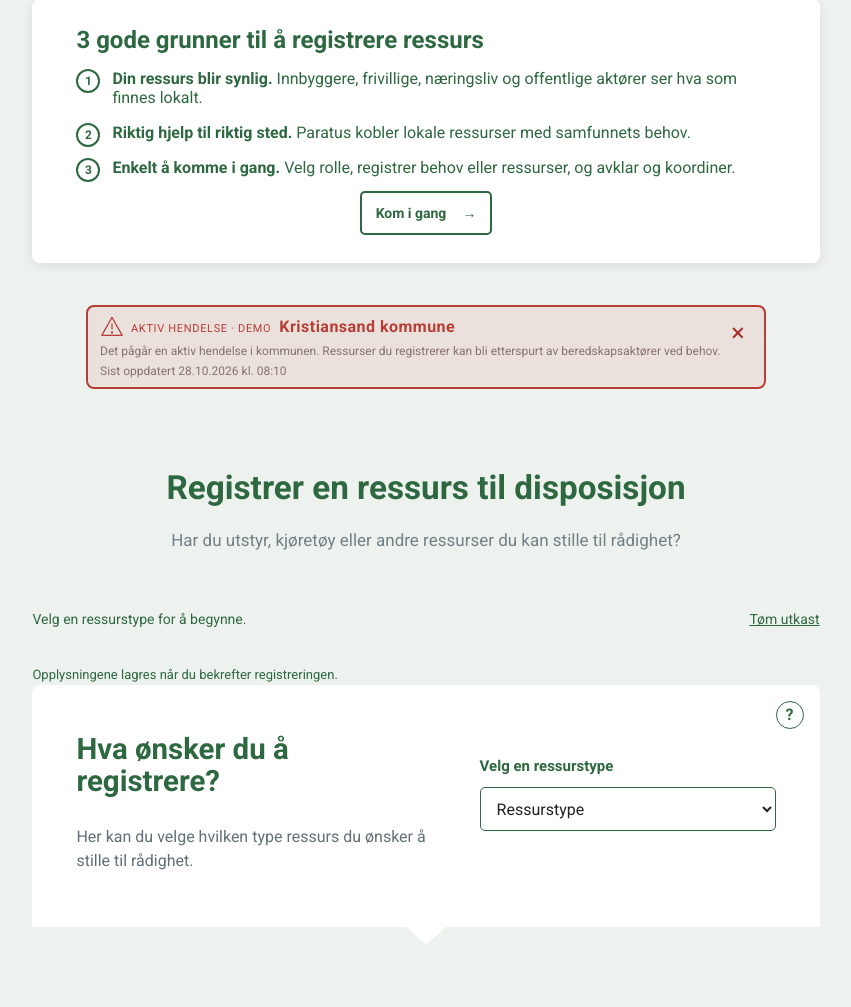
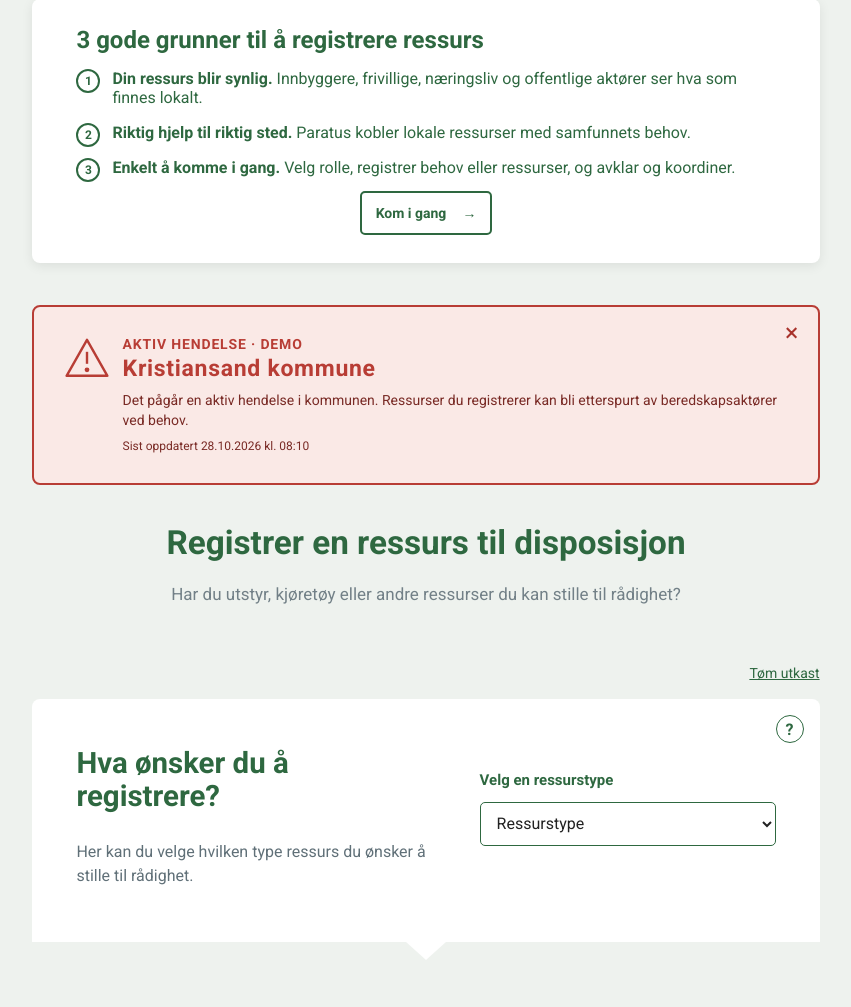
Before and after one commit to leicnezzz/TotalforsvaretscaseG6, an ASP.NET Core app: page / in a window 1280 px wide. Shown: the part 991-1998 px from the top of the page, without its empty margins (214-1065 px from the left). Run offline with ASP.NET Core 8, Linux system fonts and the light colour scheme; some libraries are stand-ins or nearby versions.

Commit message:
Fjernet unødvendig tekst

```diff
--- a/Totalforsvaret/Areas/Homepage/Views/Shared/_ResourceWizard.cshtml
+++ b/Totalforsvaret/Areas/Homepage/Views/Shared/_ResourceWizard.cshtml
@@ -8,9 +8,12 @@
       action="#registrer-ressurs" method="post" novalidate
       data-authenticated="@(hasSession ? "true" : "false")"
       data-private="@(isPrivate ? "true" : "false")" data-compact="@(compact ? "true" : "false")" data-resource-registration>
-    <div class="wizard-toolbar"><p id="wizard-progress" role="status">Velg en ressurstype for å begynne.</p><button type="button" class="wizard-text-button" id="wizard-clear">Tøm utkast</button></div><noscript><p class="wizard-message">Aktiver JavaScript for å bruke den trinnvise registreringen.</p></noscript>
+    <noscript><p class="wizard-message">Aktiver JavaScript for å bruke den trinnvise registreringen.</p></noscript>
     <p id="wizard-message" class="wizard-message" role="status" tabindex="-1" hidden></p>
-    <p class="wizard-hint">Opplysningene lagres når du bekrefter registreringen.</p>
+    <div class="wizard-toolbar">
+        <p id="wizard-progress" role="status"></p>
+        <button type="button" class="wizard-text-button" id="wizard-clear">Tøm utkast</button>
+    </div>
 
     <section class="wizard-step wizard-step-white" aria-labelledby="wizard-category-title">
         <details class="public-help">
--- a/Totalforsvaret/wwwroot/css/public-home.css
+++ b/Totalforsvaret/wwwroot/css/public-home.css
@@ -83,36 +83,29 @@
 }
 
 .public-home-incident .incident-alert {
-    width: min(100%, 680px);
-    margin: 0 auto;
-    padding: 8px 12px;
-}
-
-.public-home-incident .incident-alert-heading {
-    gap: 7px;
-}
-
-.public-home-incident .incident-alert-heading > div {
-    display: flex;
-    flex-wrap: wrap;
-    align-items: baseline;
-    gap: 2px 8px;
+    margin: 0;
+    padding: clamp(16px, 2.2vw, 30px);
+    background: #fae9e6;
+    color: #792a25;
 }
 
 .public-home-incident .incident-alert-heading svg {
-    flex-basis: 24px;
-    width: 24px;
-    height: 24px;
+    flex-basis: 48px;
+    width: 48px;
+    height: 48px;
 }
 
-.public-home-incident .incident-alert h2 {
-    font-size: 16px;
+.public-home-incident .incident-alert-label {
+    font-size: 14px;
+    font-weight: 700;
 }
 
 .public-home-incident :is(.incident-alert-description, .incident-alert-updated) {
-    margin-top: 4px !important;
-    font-size: 12px;
-    line-height: 1.35;
+    margin: 8px 0 0 60px !important;
+}
+
+.public-home-incident:has(.incident-alert:not([hidden])) + .public-registration {
+    margin-top: clamp(24px, 3vw, 40px);
 }
 
 .public-incident { margin-inline: 20px; padding: 20px; border: 2px solid #b83d35; border-radius: 8px; background: rgb(184 61 53 / 9%); color: #877272; }
@@ -166,6 +159,9 @@
     .public-section-bar { height: 28px; }
     .public-content, .public-footer-content { width: calc(100% - 32px); }
     .public-content { padding-block: 10px 70px; }
+    .public-home-incident :is(.incident-alert-description, .incident-alert-updated) {
+        margin-inline-start: 0 !important;
+    }
     .public-incident { margin-inline: 0; padding: 16px; }
     .public-registration { margin-top: 48px; }
     .public-resource-card { grid-template-columns: 1fr; gap: 30px; margin-top: 30px; padding: 40px 28px 32px; }
--- a/Totalforsvaret/wwwroot/css/resource-wizard.css
+++ b/Totalforsvaret/wwwroot/css/resource-wizard.css
@@ -78,7 +78,7 @@
 }
 .wizard-fields [data-vehicle-fields] label,
 .wizard-fields [data-equipment-fields] label { font-size: 15px; font-weight: 700; }
-.wizard-toolbar { display: flex; justify-content: space-between; align-items: center; flex-wrap: wrap; gap: 16px; margin-bottom: 24px; font-size: 14px; }
+.wizard-toolbar { display: flex; justify-content: space-between; align-items: center; flex-wrap: wrap; gap: 8px 16px; margin-bottom: 4px; font-size: 14px; }
 .wizard-text-button { min-height: 44px; padding: 8px 0; border: 0; background: transparent; color: #2e6840; font: inherit; font-weight: 700; text-decoration: underline; cursor: pointer; }
 .resource-wizard .public-button { display: flex; justify-content: space-between; align-items: center; width: 100%; min-height: 44px; padding: 12px 16px; gap: 16px; border: 1.5px solid #2e6840; border-radius: 6px; font: inherit; font-size: 14px; font-weight: 700; cursor: pointer; text-decoration: none; }
 .resource-wizard .public-button-primary { background: #2e6840; color: white; }
--- a/Totalforsvaret/wwwroot/js/resource-wizard.js
+++ b/Totalforsvaret/wwwroot/js/resource-wizard.js
@@ -161,7 +161,7 @@
         field('Object').placeholder = equipment ? 'Eks. DJI Mavic 4 eller Honda aggregat' : 'Eks. Toyota Hiace';
         document.getElementById('vehicle-additional-count').textContent = field('AdditionalInformation').value.length;
         document.getElementById('wizard-progress').textContent = completed ? 'Registreringen er fullført.'
-            : !supported ? 'Velg en ressurstype for å begynne.'
+            : !supported ? ''
             : compact ? (stage >= 4 ? 'Kontroller og bekreft' : stage === 3 ? 'Velg plassering' : stage === 2 ? 'Kontakt og tilgjengelighet' : 'Fyll ut ressursopplysningene')
             : ['1 av 5 · Ressursinformasjon', '2 av 5 · Ytterligere informasjon', '3 av 5 · Kontakt og tilgjengelighet',
                 '4 av 5 · Plassering', '5 av 5 · Kontroller og bekreft'][stage];
```
